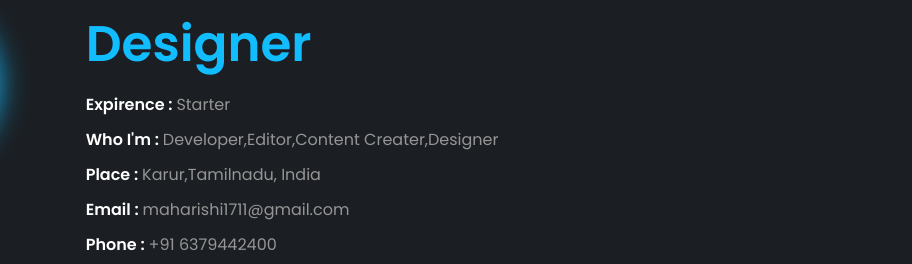
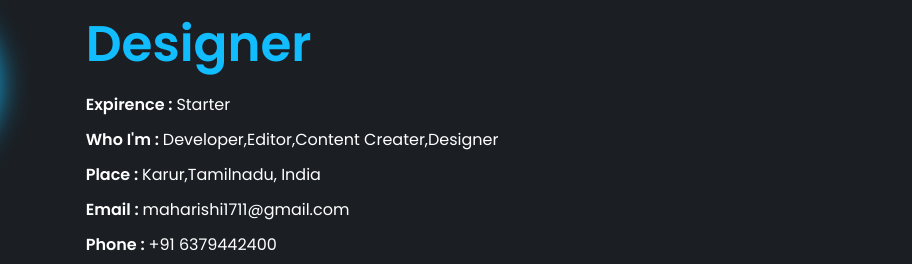
Before and after one commit to maharishi17/portfolio, a plain HTML site: page index.html in a window 1280 px wide. Shown: the part 950-1214 px from the top of the page, 368-1280 px from the left. Drawn offline with Linux system fonts and the light colour scheme.

Commit message:
Update style.css

```diff
--- a/assets/css/style.css
+++ b/assets/css/style.css
@@ -245,17 +245,17 @@ header button:hover {
 .about-section li {
 
     margin-bottom: 10px;
-    color: var(--primary-grey);
+    color: white;
 
 }
 
 .about-section li a {
-    color: var(--primary-grey);
+    color:white;
 
 }
 
 .about-section li a:hover {
-    color: var(--primary-theme-color);
+    color: white;
 
 }
 
```
